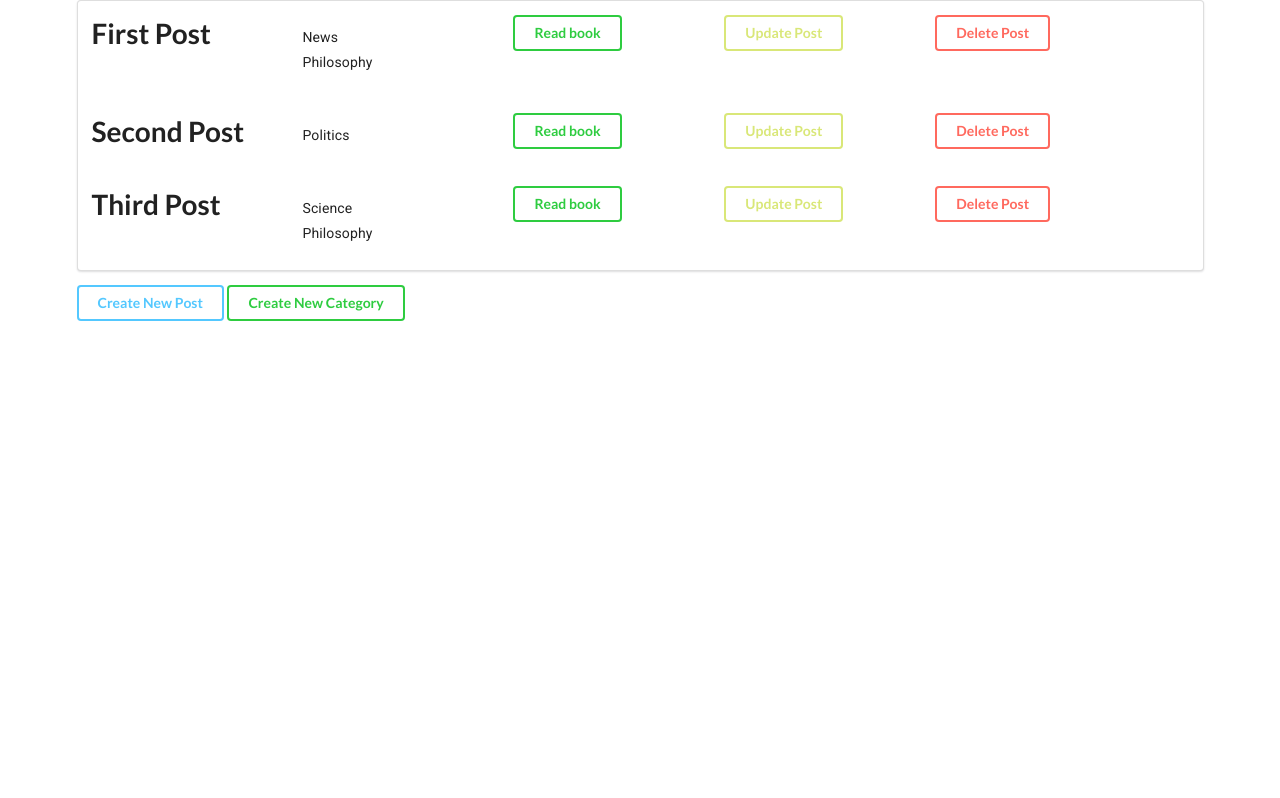
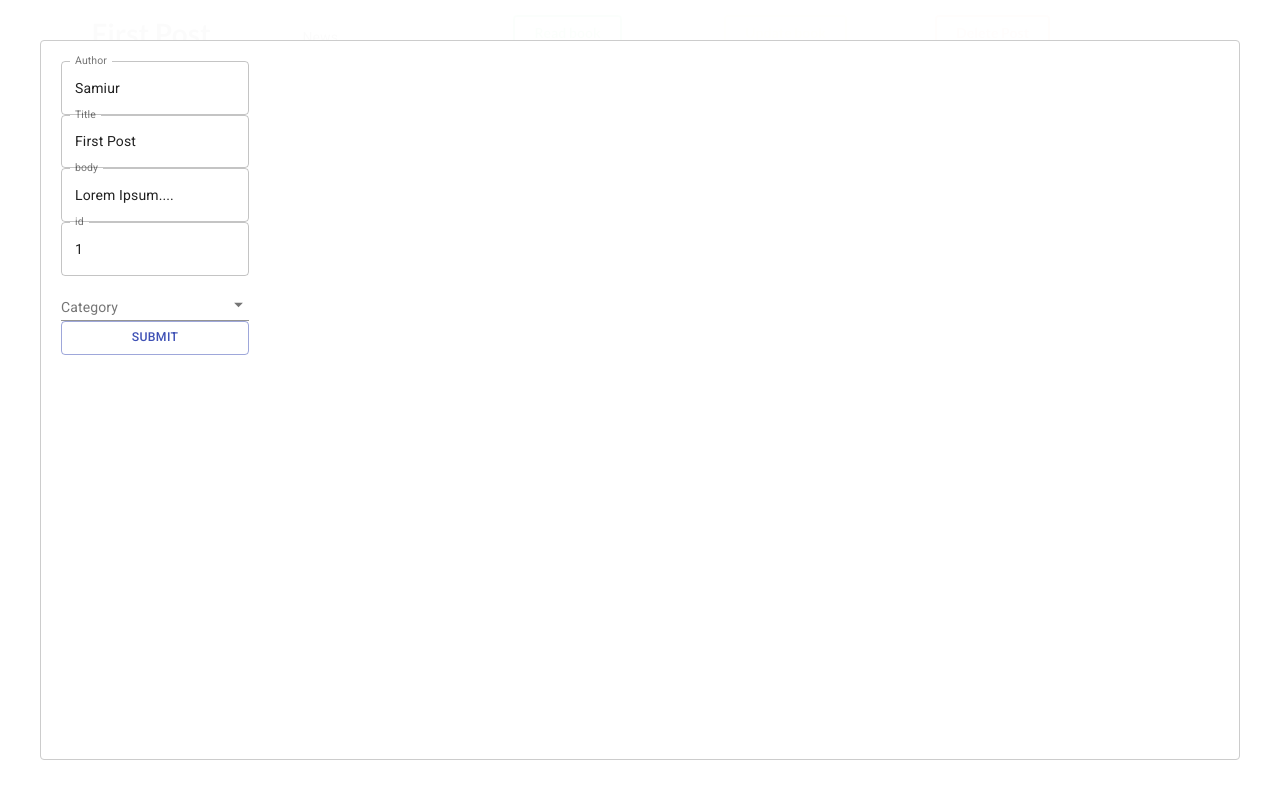
Before and after one commit to Samiur-UTI/Wedevs-CRUD-Task-, a React (Create React App) app: page /update/1 in a window 1280 px wide. Built offline with nearby package versions, Linux system fonts and the light colour scheme.

Commit message:
only last touch

```diff
--- a/src/App.js
+++ b/src/App.js
@@ -16,7 +16,7 @@ const Posts = () => {
     }
     return(
        <div className='ui content ui container'>
-            <Post category={category} posts={post} handleDelete={handleDelete}/>
+            <Post setPost={setPost} setCategory={setCategory} category={category} posts={post} handleDelete={handleDelete}/>
             <div className='ui container'>
                 <button onClick={() => setcreatePost(true)} className='ui inverted blue button'>Create New Post</button>
                 <Modal isOpen={createPost} onRequestClose = {() => setcreatePost(false)}>
--- /dev/null
+++ b/src/components/control/helpers.js
@@ -0,0 +1,9 @@
+export function findByIdAndRead(storage,id){
+    let obj;
+    storage.map(element => {
+        if(element.id == id){
+            obj = element
+        }
+    })
+    return obj
+}
--- a/src/components/modals/createForm.js
+++ b/src/components/modals/createForm.js
@@ -14,7 +14,6 @@ export const FormCreateBook = (props) => {
 export const FormCreateCategory = ({category,setCategory}) => {
   const {handleSubmit, control} = useForm();
   const onSubmit = data => setCategory([...category,data.category]);
-  console.log(category);
   return(
     <form onSubmit={handleSubmit(onSubmit)}>
       <FormControl>
--- a/src/components/modals/readBook.js
+++ b/src/components/modals/readBook.js
@@ -1,10 +1,14 @@
 import {useState,React} from 'react';
 import {storageBook} from '../../services/storage';
 import Modal from 'react-modal';
-import {useHistory} from 'react-router-dom';
+import {useHistory,useParams} from 'react-router-dom';
 import {makeStyles,Card, CardContent, Typography} from '@material-ui/core';
+import {findByIdAndRead} from '../control/helpers';
 
 export default function ReadBook({post}) {
+    const {id} = useParams();
+    const obj = findByIdAndRead(post,id);
+    console.log(obj)
     const history = useHistory();
     const [openBook, setopenBook] = useState(true);
     const useStyles = makeStyles({
@@ -30,16 +34,16 @@ export default function ReadBook({post}) {
                     <Card className={classes.root}>
                         <CardContent>
                             <Typography className={classes.title} color="textSecondary" gutterBottom>
-                                A new Book By {post.author}
+                                A new Book By {obj.author}
                             </Typography>
                             <Typography variant="h5" component="h2">
-                                {post.title}
+                                {obj.title}
                             </Typography>
                             <Typography className={classes.pos} color="textSecondary">
-                                {post.category.map(item => <li>{item}</li>)}
+                                {obj.category.map(item => <li>{item}</li>)}
                             </Typography>
                             <Typography variant="body2" component="p">
-                                {post.body}
+                                {obj.body}
                             </Typography>
                         </CardContent>
                     </Card>
--- a/src/components/modals/updateForm.js
+++ b/src/components/modals/updateForm.js
@@ -1,10 +1,76 @@
-import React from 'react';
-import Form from './'
+import {useState,React} from 'react';
+import {TextField,FormControl,Button, MenuItem} from '@material-ui/core';
+import {useForm, Controller} from 'react-hook-form';
+import Modal from 'react-modal';
+import {useHistory,useParams} from 'react-router-dom';
+import {findByIdAndRead} from '../control/helpers';
+import {FormCreateCategory} from '../modals/createForm';
+import {BrowserRouter as Router, Link, Switch, Route} from 'react-router-dom';
 
-export default function updateForm() {
+export default function UpdateBook({post, setPost, category,setCategory} ) {
+    const [updateBook, setupdateBook] = useState(true);
+    const {id} = useParams();
+    const obj = findByIdAndRead(post,id);
+    const history = useHistory();
+    const {handleSubmit, control} = useForm();
+    const onSubmit = data => setPost([...post,processedData(data)]);
+    function processedData(data){
+      let temp = [];
+      temp.push(data.category);
+      data.category = temp;
+      return data;
+    }
     return (
-        <div>
+        <Router>
+                <Modal isOpen={updateBook} onRequestClose = {() => history.goBack()}>
+                    <form onSubmit={handleSubmit(onSubmit)}>
+                        <FormControl>
+                            <Controller
+                                name='author'
+                                as={<TextField id="name" variant='outlined' label="Author" />}
+                                control={control}
+                                defaultValue={obj.author}
+                            />
+                            <Controller
+                                name="title"
+                                as={<TextField id='title' variant='outlined' label="Title" />}
+                                control={control}
+                                defaultValue={obj.title}
+                            />
+                            <Controller
+                                name="body"
+                                as={<TextField id="body" variant='outlined' label="body" />}
+                                control={control}
+                                defaultValue={obj.body}
+                            />
+                            <Controller
+                                name="id"
+                                as={<TextField id="id" variant='outlined' label="id" type='number' />}
+                                control={control}
+                                defaultValue={obj.id}
+                            />
+                            <Controller
+                                name="category"
+                                as={
+                                <TextField id="category" label="Category" select>
+                                    <Link to='/createcat'> <Button variant='outlined' color='primary' type="action">Create new</Button></Link>
+                                    {category.map((option) => (
+                                    <MenuItem key={option} value={option}>
+                                        {option}
+                                    </MenuItem>
+                                    ))}
+                                </TextField>
+                                }
+                                control={control}
+                            />
 
-        </div>
+                            <Button variant='outlined' color='primary' type="submit">Submit</Button>
+                        </FormControl>
+                    </form>
+                    <div>
+                        <Route path='/createcat' render = {(props) => <FormCreateCategory category={category} setCategory={setCategory}/>}/>
+                    </div>
+                </Modal>
+        </Router>
     )
 }
--- a/src/components/post.js
+++ b/src/components/post.js
@@ -1,9 +1,9 @@
 import Category from "./category";
 import {BrowserRouter as Router, Link, Switch, Route} from 'react-router-dom';
 import ReadBook from './modals/readBook';
+import UpdateBook from '../components/modals/updateForm';
 
-const Post = ({posts, handleDelete,category}) => {
-    const handleUpdate = (id) => console.log(id);
+const Post = ({posts, setPost, handleDelete,category,setCategory}) => {
     return(
         <Router>
             <div className='ui segment'>
@@ -19,15 +19,15 @@ const Post = ({posts, handleDelete,category}) => {
                            <Link to={`/read/${post.id}`}><button className='ui inverted green button'>Read book</button></Link>
                         </div>
                         <div className='three wide column'>
-                            <button key={post.id} className='ui inverted olive button' onClick={() => handleUpdate(post.body)}>Update Post</button>
+                            <Link to={`/update/${post.id}`}><button className='ui inverted olive button'>Update book</button></Link>
                         </div>
                         <div className='three wide column'>
                             <button key={post.id} className='ui inverted red button' onClick={() => handleDelete(post.id)}>Delete Post</button>
                         </div>
                         <div>
                             <Switch>
-                                <Route exact path='/read/:id' render={(props) => <ReadBook {...props} post={post}/> }></Route>
-                                <Route></Route>
+                                <Route exact path='/read/:id' render={(props) => <ReadBook {...props} post={posts}/> }></Route>
+                                <Route exact path='/update/:id' render={(props) => <UpdateBook {...props} post={posts} category={category} setPost={setPost} setCategory={setCategory}/>}></Route>
                             </Switch>
                         </div>
                     </div>
```
